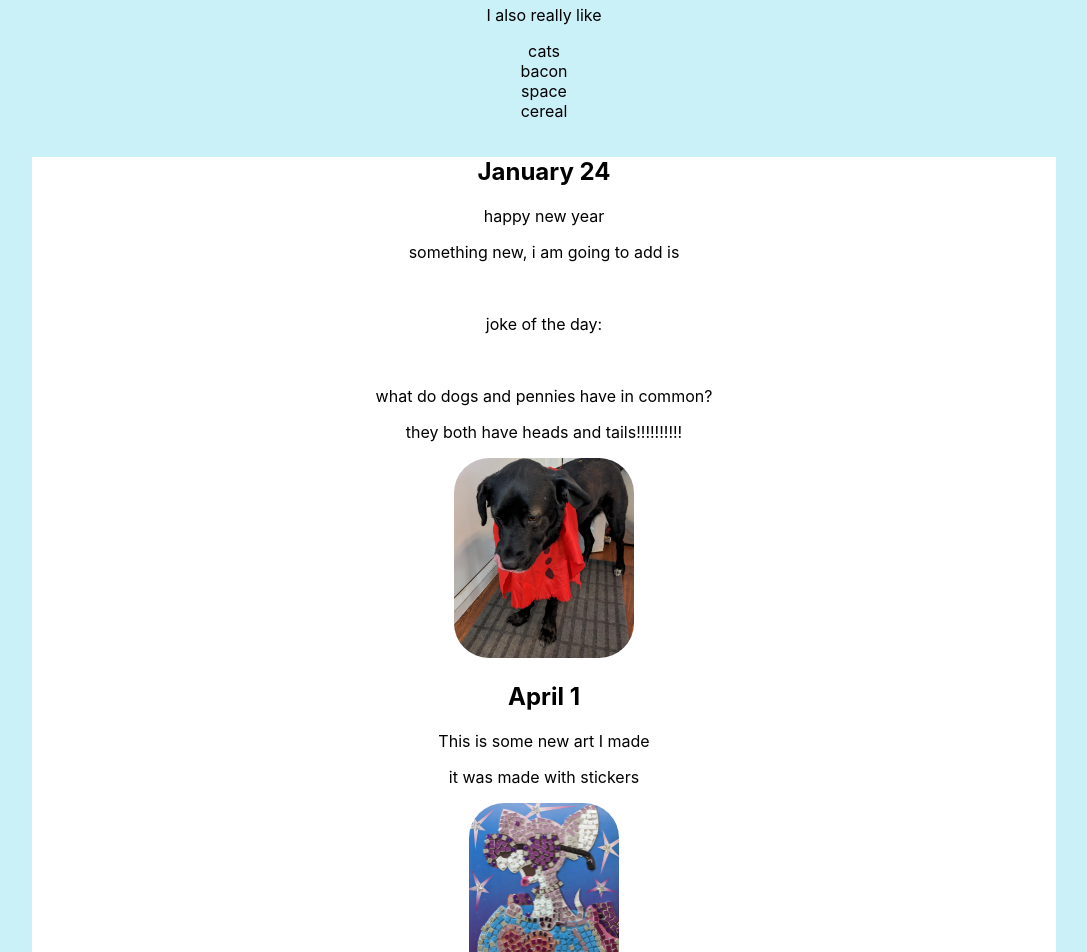
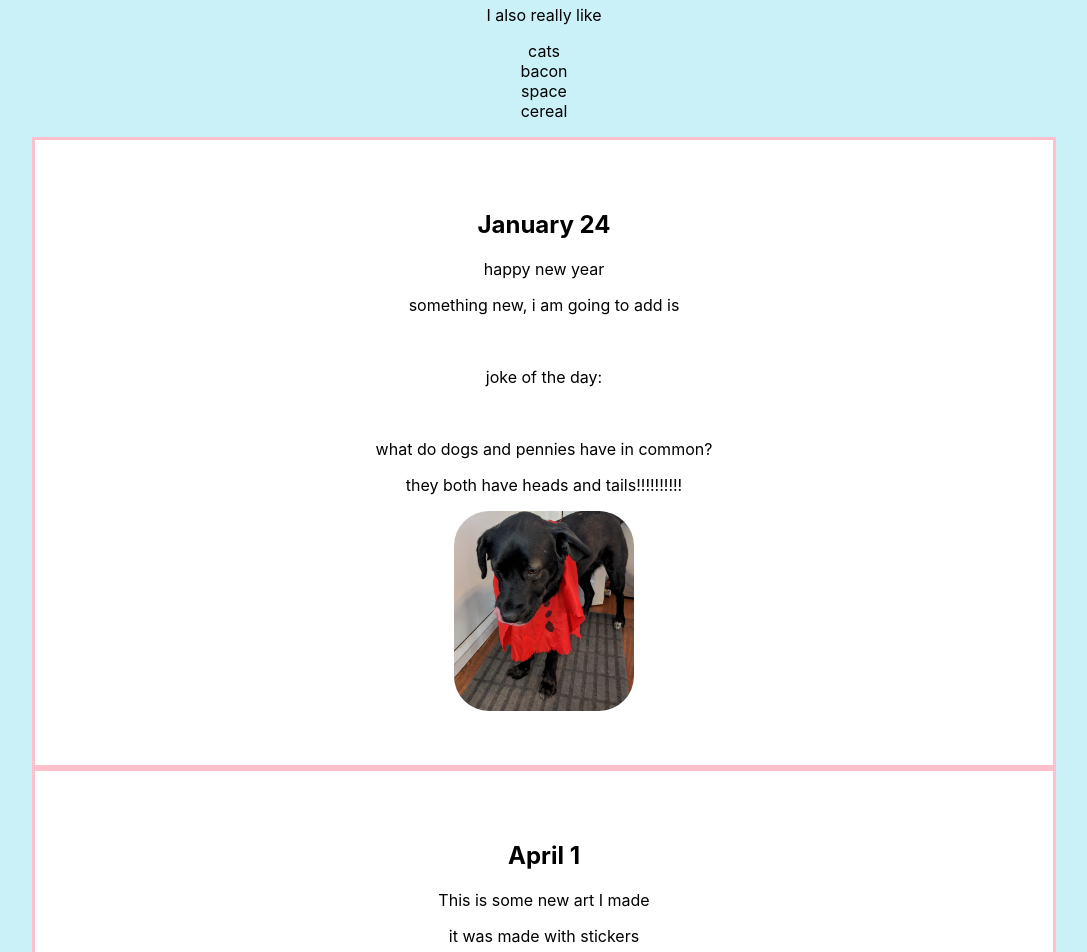
Before and after one commit to kennyvigar/CatBlog, a React (Create React App) app: page / in a window 1280 px wide. Shown: the part 260-1212 px from the top of the page, without its empty margins (96-1183 px from the left). Built offline with nearby package versions, Linux system fonts and the light colour scheme; no server answers; a web font is replaced by a local one.

Commit message:
(blog):adding quick stylez

```diff
--- a/src/components/cardHolder/EpsNews.js
+++ b/src/components/cardHolder/EpsNews.js
@@ -10,7 +10,7 @@ const epsNews = () => {
     return (
         <div className={styles.epsnews}>
 
-            <div>
+            <div className={styles.blogBrick1}>
                 <h2>January 24 </h2>
                 <p>happy new year</p>
                 <p>something new, i am going to add is</p>
@@ -23,7 +23,7 @@ const epsNews = () => {
 
             </div>
 
-            <div>
+            <div className={styles.blogBrick1}>
                 <h2>April 1</h2>
                 <p>This is some new art I made</p>
                 <p>it was made with stickers</p>
--- a/src/components/cardHolder/cardHolder.module.css
+++ b/src/components/cardHolder/cardHolder.module.css
@@ -97,6 +97,19 @@ img {
   background-color: white;
 }
 
+.blogBrick1{
+  border: 3px solid pink;
+  padding: 50px;
+}
+
+.blogBrick2{
+  border: 3px solid rgb(202, 12, 161);
+  padding: 50px;
+  margin-left: 200;
+  margin-right: 200;
+  width:auto;
+}
+
 @media only screen and (max-device-width: 480px) {
 
   .container {
```
